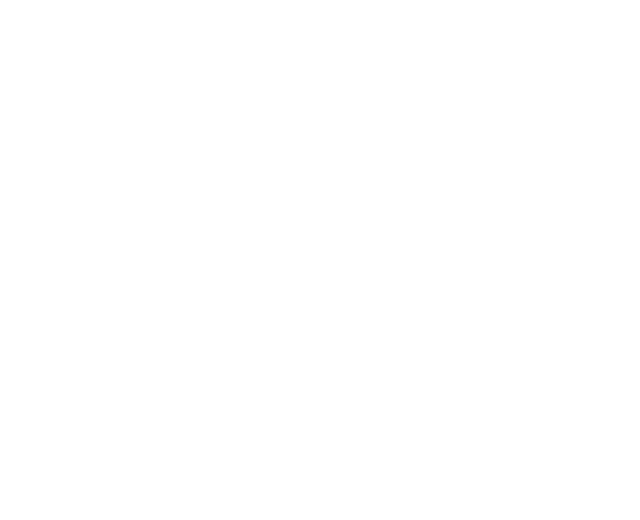
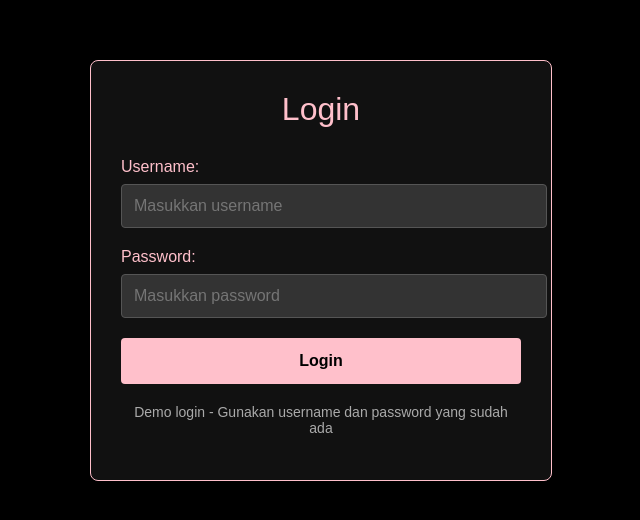
Before and after one commit to shin-meiri/main, a React (Create React App) app: page /login in a window 1280 px wide. Before the commit this address had no page. Shown: the part 150-670 px from the top of the page, without its empty margins (319-959 px from the left). Built offline with nearby package versions, Linux system fonts and the light colour scheme.

Commit message:
Update App.js

```diff
--- a/src/App.js
+++ b/src/App.js
@@ -2,12 +2,14 @@
 import React from 'react';
 import { BrowserRouter as Router, Routes, Route } from 'react-router-dom';
 import Pages from './pages/Pages';
+import Login from './pages/Login';
 
 const App = () => {
   return (
     <Router>
       <Routes>
         <Route path="/" element={<Pages />} />
+        <Route path="/login" element={<Login />} />
       </Routes>
     </Router>
   );
```
